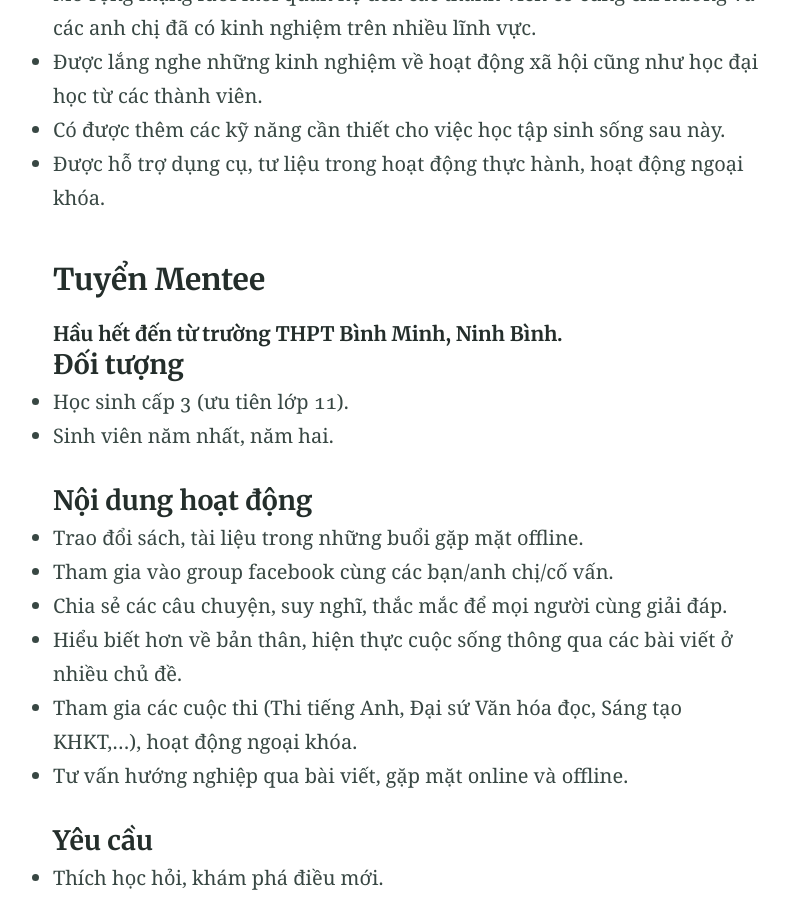
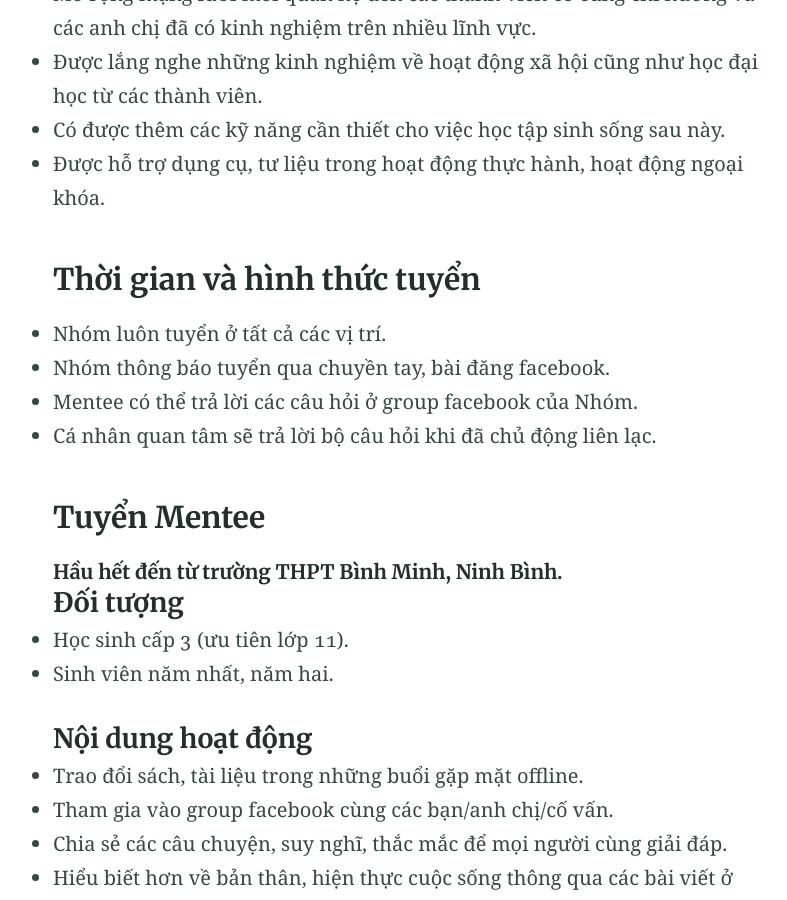
Before and after one commit to 8trien/1, a Jekyll site: the page built from index.md, in a window 1280 px wide and 900 px high, scrolled down 2589 px. Shown: the whole window, without its empty margins (230-1017 px from the left). Built offline with Jekyll 4.4.1, drawn with Linux system fonts in a browser that asks for light colours; some of the changed text lies outside the part shown.

Commit message:
Update index.md

```diff
--- a/index.md
+++ b/index.md
@@ -56,6 +56,12 @@
 - Có được thêm các kỹ năng cần thiết cho việc học tập sinh sống sau này.
 - Được hỗ trợ dụng cụ, tư liệu trong hoạt động thực hành, hoạt động ngoại khóa.
 
+### Thời gian và hình thức tuyển
+- Nhóm luôn tuyển ở tất cả các vị trí.
+- Nhóm thông báo tuyển qua chuyền tay, bài đăng facebook.
+- Mentee có thể trả lời các câu hỏi ở group facebook của Nhóm.
+- Cá nhân quan tâm sẽ trả lời bộ câu hỏi khi đã chủ động liên lạc.
+
 ### Tuyển Mentee
 ###### Hầu hết đến từ trường THPT Bình Minh, Ninh Bình.
 
@@ -80,12 +86,15 @@
 
 ### Tuyển Mentor/Advisor
 #### Mô tả công việc
-- Hỗ trợ giúp đỡ Nhóm trong quá trình hoạt động.
-
+- Tham gia một hoặc nhiều buổi gặp mặt.
 #### Yêu cầu
 - Là thanh niên.
+- Có khả năng truyền tải kiến thức dễ hiểu.
 - Có tinh thần khát khao cống hiến cho cộng đồng nói chung và giáo dục nói riêng.
 - Mong muốn giúp đỡ các bạn trẻ trong việc phát triển những kỹ năng và hiểu biết.
+
+### Tuyển Mentor/Adviser
+- Đây là vị trí có yêu cầu cao, cá nhân quan tâm xin hãy liên lạc để được gửi bản mô tả chi tiết.
 
 ### Tuyển thành viên Ban Tổ chức.
 ###### Yêu cầu: Thanh niên trong độ tuổi 16-22.
@@ -139,7 +148,8 @@
 - Có hiểu biết tốt về ngôn ngữ (đặc biệt là cần chịu khó nghiên cứu các thuật ngữ về Khoa học) và có khả năng diễn đạt thu hút người đọc.
 - Có niềm yêu thích với mảng Khoa học và thực sự mong muốn chia sẻ kiến thức cho mọi người.
 
-
+### Lịch trình hoạt động
+-
 ## Xin nhận hỗ trợ
 - Kiến thức được chia sẻ trong nhóm đa dạng, cả khoa học tự nhiên, khoa học xã hội và nhân văn.
 - Nhóm có hoạt động liên quan đến sách, cụ thể là trao đổi sách hàng tháng, đặt mục tiêu mỗi tháng đọc 500 trang.
@@ -147,7 +157,7 @@
 
 #### Cá nhân/Thầy cô/Phụ huynh quan tâm và muốn biết thêm thông tin, xin hãy liên hệ:
 - **Email** binhminhknowledge@gmail.com
-- **Thông qua fanpage Binhminh Knowledge**
+- **Thông qua fanpage [Binhminh Knowledge](https://www.facebook.com/bmbetter)**
 - **Có thể gặp mặt trao đổi trực tiếp**
 
 ##### Mọi thông tin trên trang có thể được cập nhật.
```
